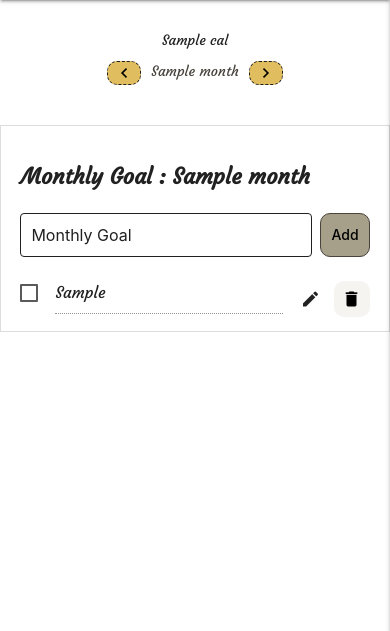
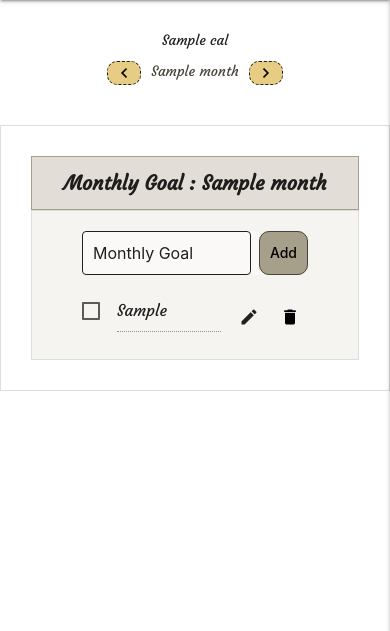
Before and after one commit to Songhee95/django_todo_list, a Django app: template templates/calendar_app/calendar.html in a window 390 px wide. Shown: the part 56-687 px from the top of the page. Run offline with Django 3.2, Linux system fonts and the light colour scheme; data comes from the database, SQL or seed files in the repository; both versions use the stored data as it was after the commit; the template is opened without the code that fills it: values that come from a table or form of the project are taken from there, most other values are stand-ins (such as "Sample title", 1, 10 or a date in 2020); parts of the project's set-up code (start-up, migrations or seed data) failed here and were passed over; some web fonts are replaced.

Commit message:
month goal page: modal styling in mobile/Desktop screen

```diff
--- a/static/css/calendar.css
+++ b/static/css/calendar.css
@@ -21,7 +21,7 @@ tr > .month{
     border: 1px solid #a6a08a;
 }
 tr > th{
-    background-color: #eeebe6;
+    background-color: #F6F4F1;
 }
 
 th, td{
@@ -58,19 +58,22 @@ td.mon:hover, td.tue:hover, td.wed:hover, td.thu:hover, td.fri:hover, td.sat:hov
     margin: 0 10px;
     border-radius: 10px;
     cursor: pointer;
-    background-color: #e0bd5e;
+    background-color: #e0bd5ec4;
     border: 1px dashed #202020;
 }
 .month_prev:hover, .month_next:hover{
     background-color: bisque;
 }
+#modal2{
+    background-color: #F6F4F1 ;
+}
 .modal2-content-wrap{
     text-align: center;
-    padding: 5px;
+    padding: 15px 10px;
 }
 .modal2_content__header{
     font-family: 'Courgette', cursive;
-    background-color:  #e0bd5e;
+    background-color:  #e0bd5ec7;
     border-top-left-radius:15px;
     border-top-right-radius:15px;
     padding: 15px;
@@ -80,6 +83,8 @@ td.mon:hover, td.tue:hover, td.wed:hover, td.thu:hover, td.fri:hover, td.sat:hov
 .schedule_input_container{
     border: 1px solid #ddd;
     padding: 10px;
+    border-bottom-left-radius:15px;
+    border-bottom-right-radius:15px;
 }
 .schedule_input_and_list_wrap{
     display: flex;
@@ -91,7 +96,7 @@ td.mon:hover, td.tue:hover, td.wed:hover, td.thu:hover, td.fri:hover, td.sat:hov
     display: flex;
     flex-direction: row;
     justify-content: space-between;
-    padding: 2% 0;
+    padding: 10px 0;
     border-bottom: 1px solid #ddd;
     margin: 0 10px;
 }
@@ -128,6 +133,27 @@ td.mon:hover, td.tue:hover, td.wed:hover, td.thu:hover, td.fri:hover, td.sat:hov
 }
 .monthly_goal_container{
     border: 1px solid #ddd;
+    padding: 30px;
+}
+.home-title{
+    margin: 0;
+    border: 1px solid #ddd;
+    padding: 15px;
+    text-align: center;
+    background-color:#e2ddd6;
+    border: 1px solid #a6a08a;
+    font-size: 20px !important;
+}
+.monthly-goal-content-wrap{
+    padding: 10px 50px;
+    border: 1px solid #ddd;
+    background-color: #F6F4F1;
+}
+.add_input_container{
+    margin: 10px 0;
+}
+.input_div {
+    background-color: rgba(255, 255, 255, 0.425);
 }
 
 
@@ -147,6 +173,11 @@ td.mon:hover, td.tue:hover, td.wed:hover, td.thu:hover, td.fri:hover, td.sat:hov
     }
     .monthly_goal_container{
         border: none;
-        padding: 0;
+    }
+    .modal2-content-wrap{
+        text-align: center;
+        width: 50%;
+        margin: 0 auto;
+        padding: 15px 50px;
     }
 }
--- a/templates/write_list/month.html
+++ b/templates/write_list/month.html
@@ -21,8 +21,9 @@
     <script src="https://ajax.googleapis.com/ajax/libs/jquery/3.5.1/jquery.min.js"></script>
   </head>
   <body>
-    <div class="container">
+    <div class="monthly-goal-container">
       <h1 class="home-title">Monthly Goal : {{month}}</h1>
+      <div class="monthly-goal-content-wrap">
         <form action="{% url 'calendar_app:cal_date' year=current_year month=current_month %}" method="post">
           {% csrf_token %}
             <div class="add_input_container">
@@ -79,6 +80,7 @@
         </div>
         {% endfor %}
       </div>
+    </div>
   </body>
   <script src="{% static 'js/index.js' %}"></script>
   <script src="https://cdnjs.cloudflare.com/ajax/libs/materialize/1.0.0/js/materialize.min.js"></script>
```
Also changed, not shown: db.sqlite3. Lines whose indentation alone changed are shown as unchanged.
